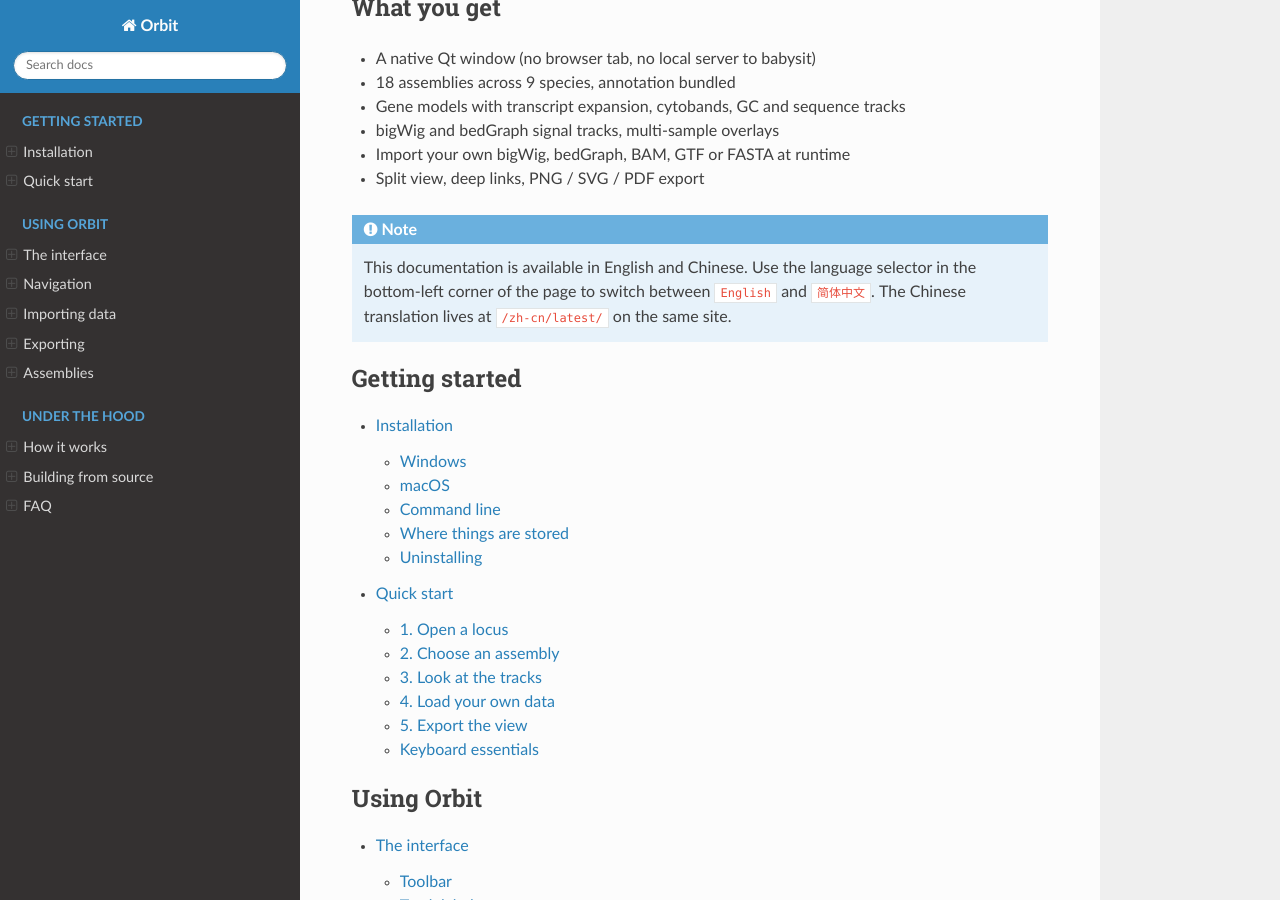
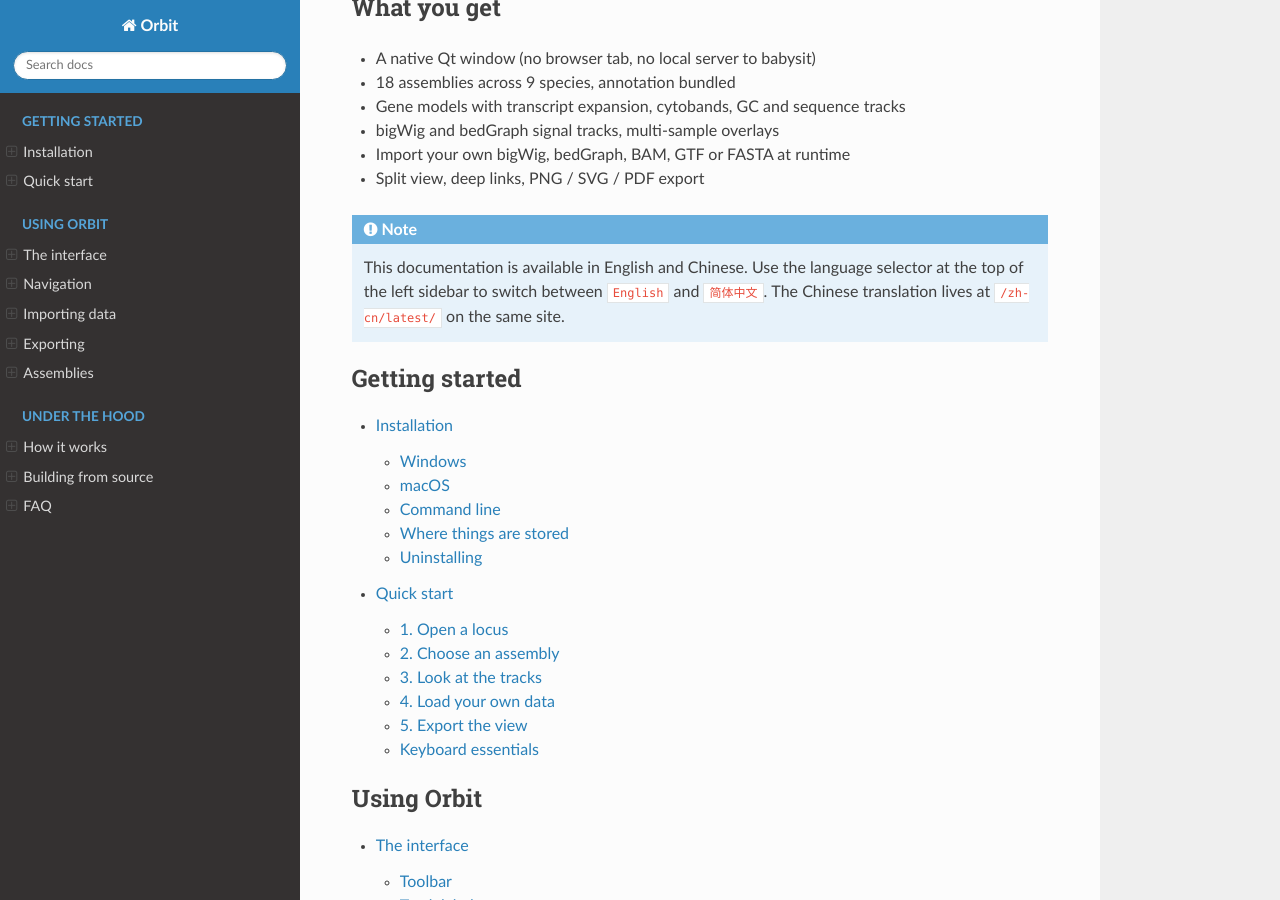
Before and after one commit to junjunlab/Orbit, a Sphinx documentation site: the page built from docs/index.rst, in a window 1280 px wide and 900 px high, scrolled down 837 px. Built offline with Sphinx 7.4.7 and the Read the Docs theme 3.1.0, drawn with Linux system fonts in a browser that asks for light colours.

Commit message:
docs: fix the language-selector wording (top of the left sidebar, not bottom-left) and switch the Docs badge to shields.io, because RTD's badge endpoint gets rate-limited (429) when GitHub's image proxy fetches it

```diff
--- a/docs/index.rst
+++ b/docs/index.rst
@@ -27,7 +27,7 @@
 .. note::
 
    This documentation is available in English and Chinese. Use the language
-   selector in the bottom-left corner of the page to switch between
+   selector at the top of the left sidebar to switch between
    ``English`` and ``简体中文``. The Chinese translation lives at
    ``/zh-cn/latest/`` on the same site.
 
```
Also changed, not shown: README.md (+3 -3 lines), 2 other files.
